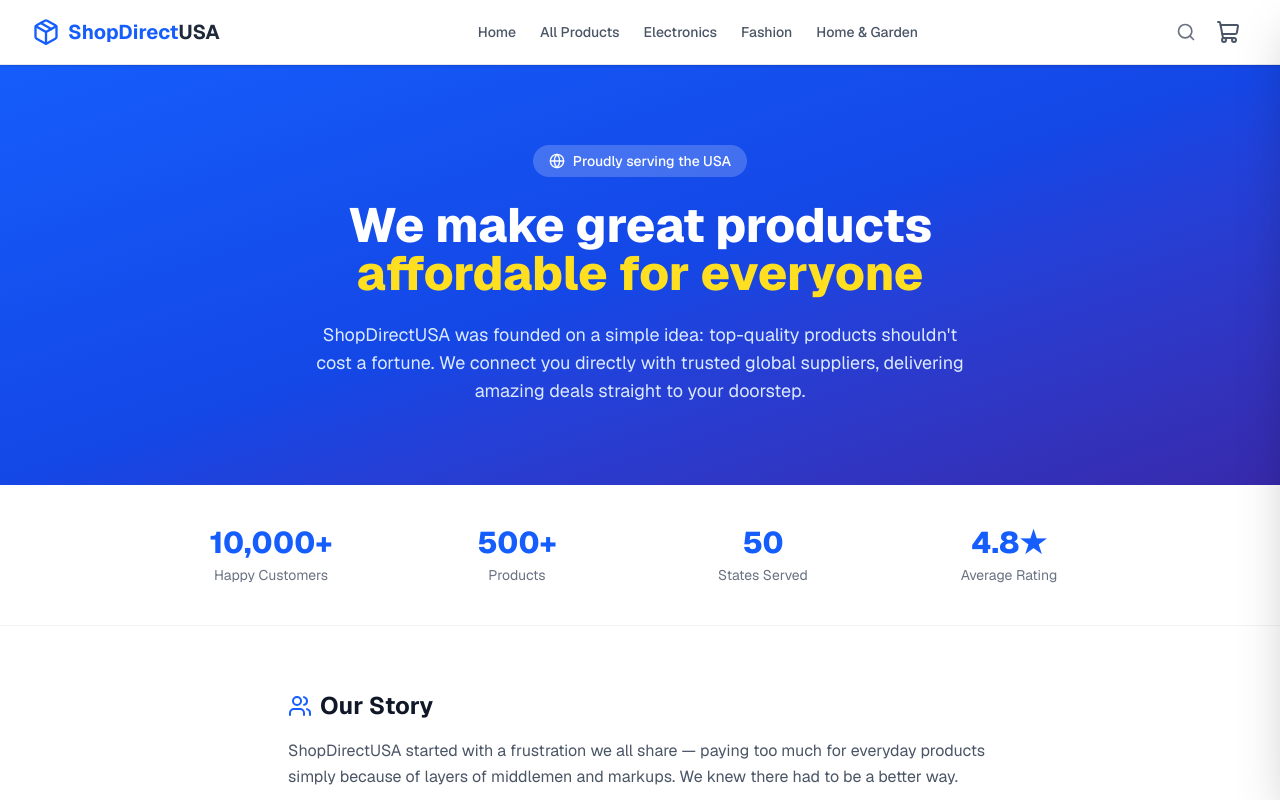
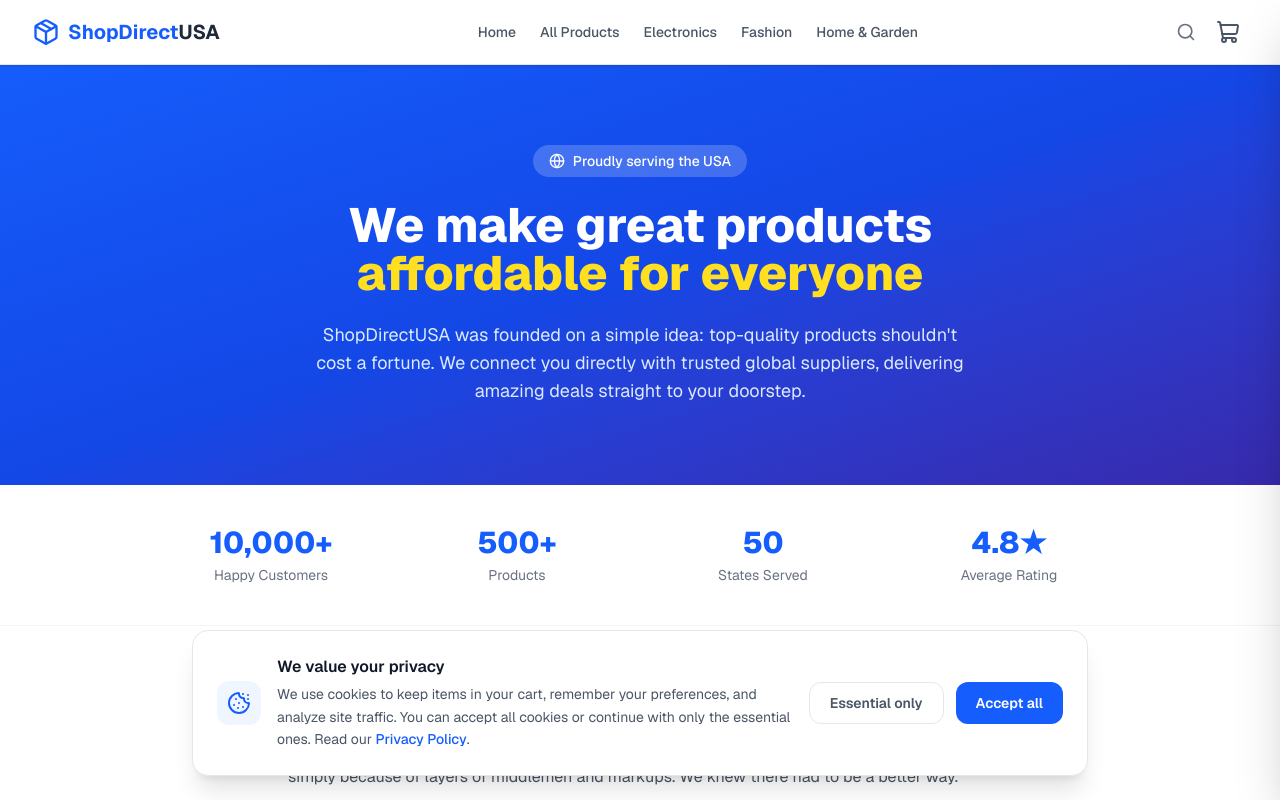
Before and after one commit to Thiagaorp/dropship-usa, a Next.js app: page /about in a window 1280 px wide. Shown: the top 800 px of the page. Built offline with nearby package versions, Linux system fonts and the light colour scheme.

Commit message:
feat: privacy-first cookie consent banner with localStorage persistence

```diff
--- a/app/layout.tsx
+++ b/app/layout.tsx
@@ -4,6 +4,7 @@ import "./globals.css";
 import Header from "@/components/Header";
 import Footer from "@/components/Footer";
 import CartDrawer from "@/components/CartDrawer";
+import CookieBanner from "@/components/CookieBanner";
 import { Toaster } from "react-hot-toast";
 
 const geist = Geist({ subsets: ["latin"] });
@@ -27,6 +28,7 @@ export default function RootLayout({
         <CartDrawer />
         <main>{children}</main>
         <Footer />
+        <CookieBanner />
         <Toaster
           position="top-right"
           toastOptions={{
--- /dev/null
+++ b/components/CookieBanner.tsx
@@ -0,0 +1,69 @@
+"use client";
+
+import { useEffect, useState } from "react";
+import Link from "next/link";
+import { Cookie } from "lucide-react";
+
+const STORAGE_KEY = "cookie-consent";
+
+export default function CookieBanner() {
+  const [visible, setVisible] = useState(false);
+
+  useEffect(() => {
+    // Show only if the user hasn't made a choice yet
+    try {
+      const choice = localStorage.getItem(STORAGE_KEY);
+      if (!choice) setVisible(true);
+    } catch {
+      // localStorage unavailable (private mode) — don't block the page
+    }
+  }, []);
+
+  function decide(consent: "accepted" | "declined") {
+    try {
+      localStorage.setItem(STORAGE_KEY, consent);
+    } catch {
+      // ignore
+    }
+    setVisible(false);
+  }
+
+  if (!visible) return null;
+
+  return (
+    <div className="fixed bottom-0 inset-x-0 z-50 p-4 sm:p-6">
+      <div className="max-w-4xl mx-auto bg-white rounded-2xl border border-gray-200 shadow-xl p-5 sm:p-6 flex flex-col sm:flex-row items-start sm:items-center gap-4">
+        <div className="w-11 h-11 rounded-xl bg-blue-50 text-blue-600 flex items-center justify-center shrink-0">
+          <Cookie className="w-6 h-6" />
+        </div>
+
+        <div className="flex-1">
+          <p className="font-semibold text-gray-900 mb-1">We value your privacy</p>
+          <p className="text-sm text-gray-600 leading-relaxed">
+            We use cookies to keep items in your cart, remember your preferences, and analyze site
+            traffic. You can accept all cookies or continue with only the essential ones. Read our{" "}
+            <Link href="/privacy" className="text-blue-600 font-medium hover:underline">
+              Privacy Policy
+            </Link>
+            .
+          </p>
+        </div>
+
+        <div className="flex gap-3 w-full sm:w-auto shrink-0">
+          <button
+            onClick={() => decide("declined")}
+            className="flex-1 sm:flex-none border border-gray-200 text-gray-600 font-semibold px-5 py-2.5 rounded-xl hover:bg-gray-50 transition-colors text-sm"
+          >
+            Essential only
+          </button>
+          <button
+            onClick={() => decide("accepted")}
+            className="flex-1 sm:flex-none bg-blue-600 text-white font-semibold px-5 py-2.5 rounded-xl hover:bg-blue-700 transition-colors text-sm"
+          >
+            Accept all
+          </button>
+        </div>
+      </div>
+    </div>
+  );
+}
```
